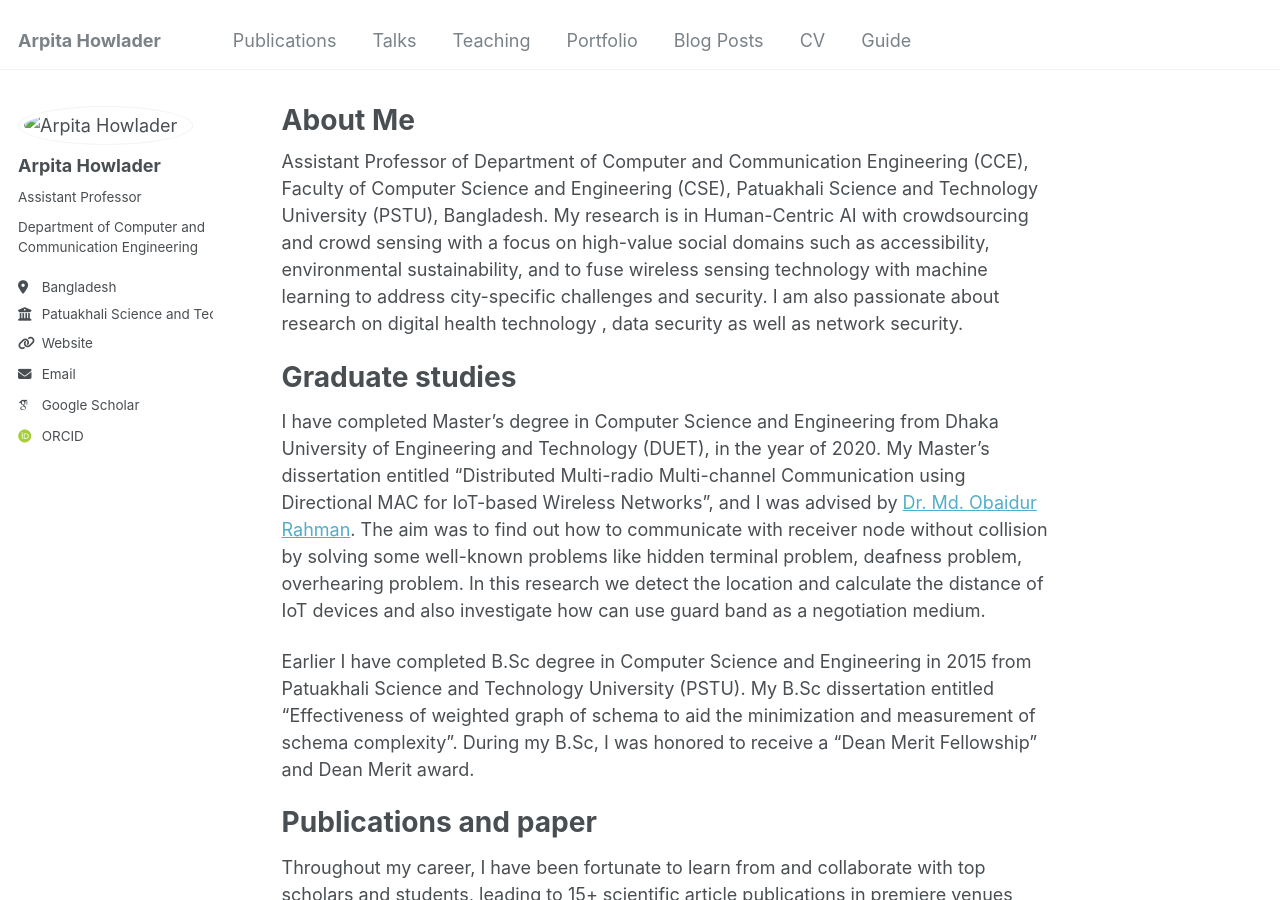
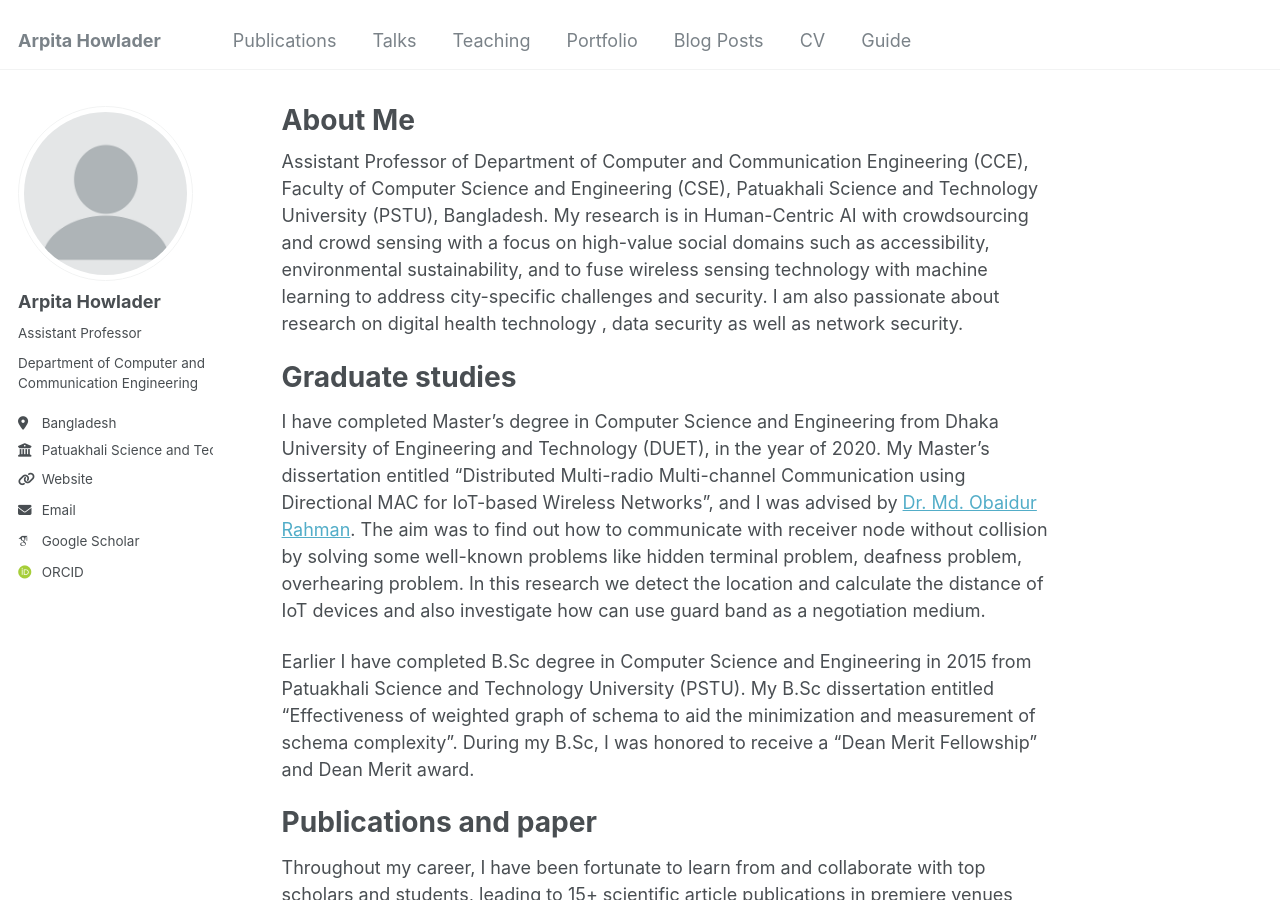
Before and after one commit to arpitahowlader/arpitahowlader.github.io, a Jekyll site: the page built from _pages/about.md, in a window 1280 px wide and 900 px high. Built offline with Jekyll 4.4.1, drawn with Linux system fonts in a browser that asks for light colours; some web fonts are replaced.

Commit message:
Update _config.yml

```diff
--- a/_config.yml
+++ b/_config.yml
@@ -21,7 +21,7 @@ repository               : "arpitahowlader/arpitahowlader.github.io"
 #               Additional customization can be done by editing /_includes/author-profile.html
 author:
   # Biographic information
-  avatar           : "profile1.jpg"
+  avatar           : "profile.png"
   name             : "Arpita Howlader"
   pronouns         : "Assistant Professor"
   bio              : "Department of Computer and Communication Engineering"
```
